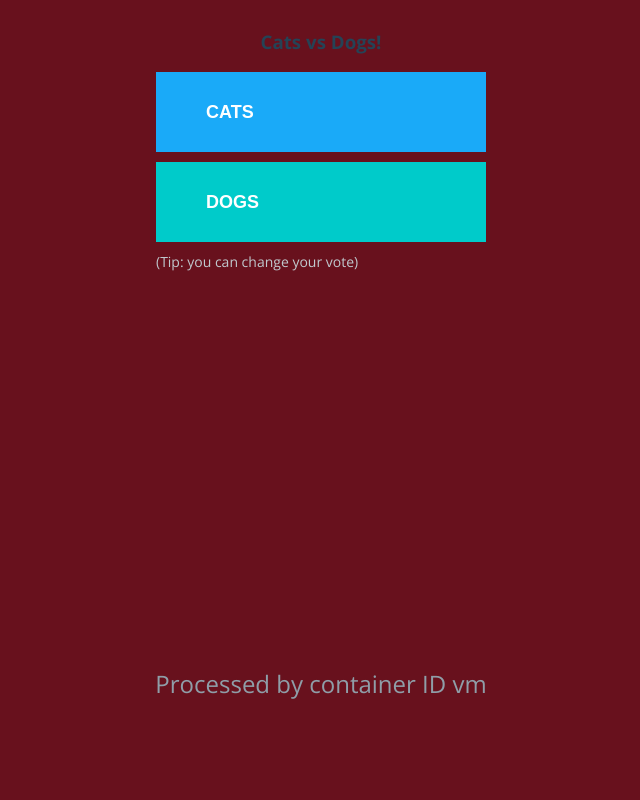
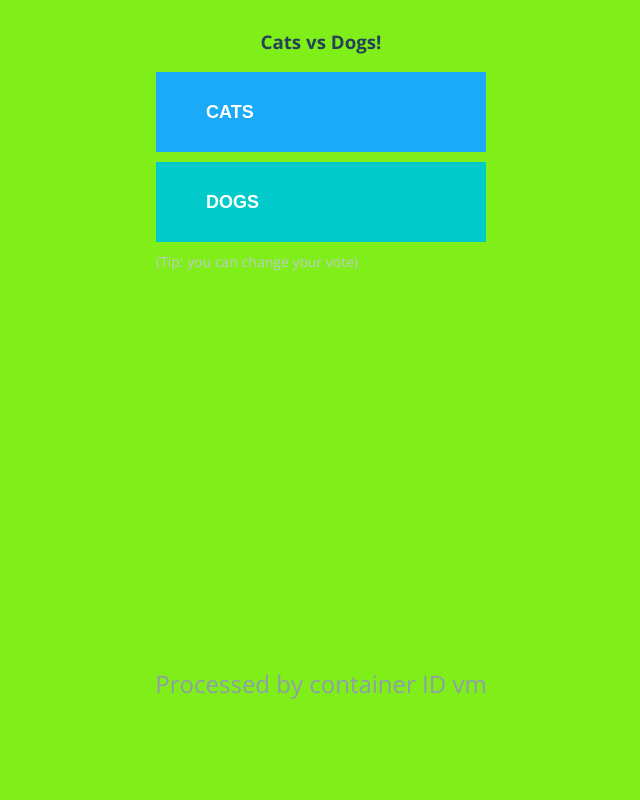
Before and after one commit to ahortalq/vote, a Flask app: page / in a window 1280 px wide. Shown: the whole page, without its empty margins (319-959 px from the left). Run offline with Flask 2, Linux system fonts and the light colour scheme; some libraries are stand-ins or nearby versions.

Commit message:
VA-50 Poner el fondo de mi aplicacione en color verde

```diff
--- a/static/stylesheets/style.css
+++ b/static/stylesheets/style.css
@@ -6,7 +6,7 @@
 html,body{
   margin: 0;
   padding: 0;
-  background-color: #68111d;
+  background-color: #80ee19;
   height: 100vh;
   font-family: 'Open Sans';
 }
```
